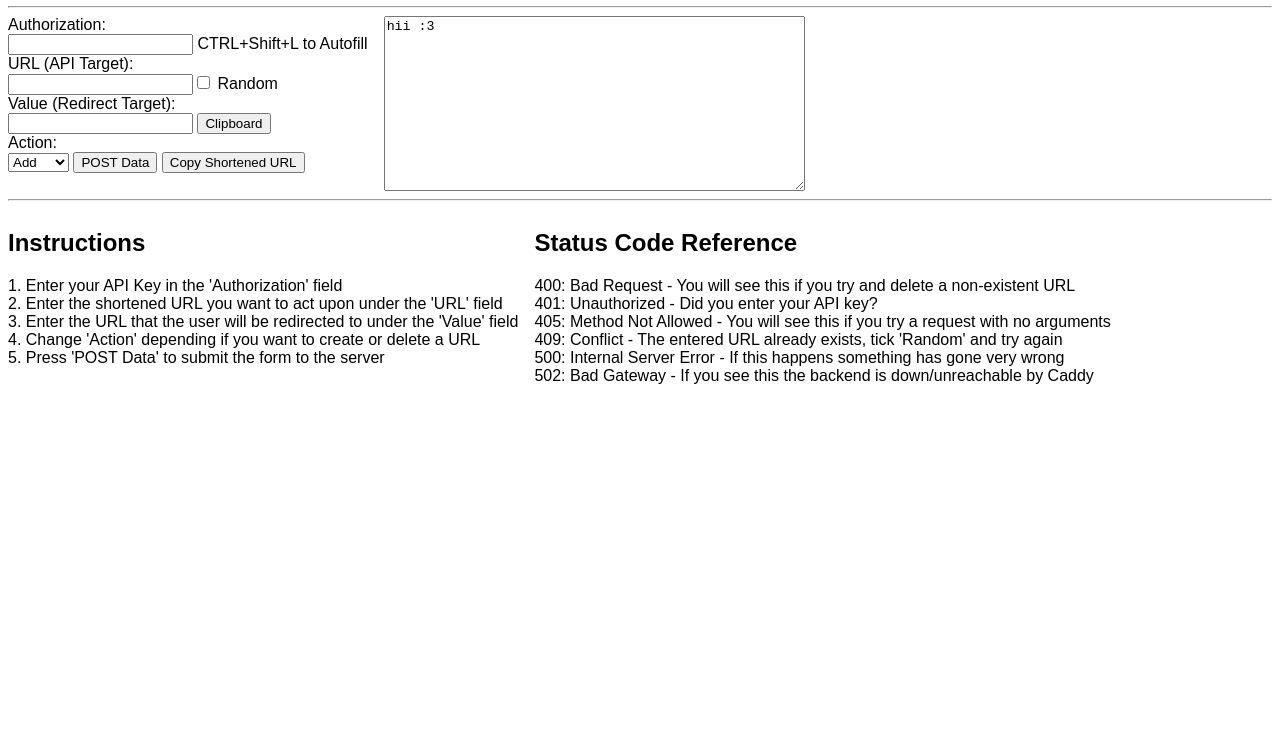
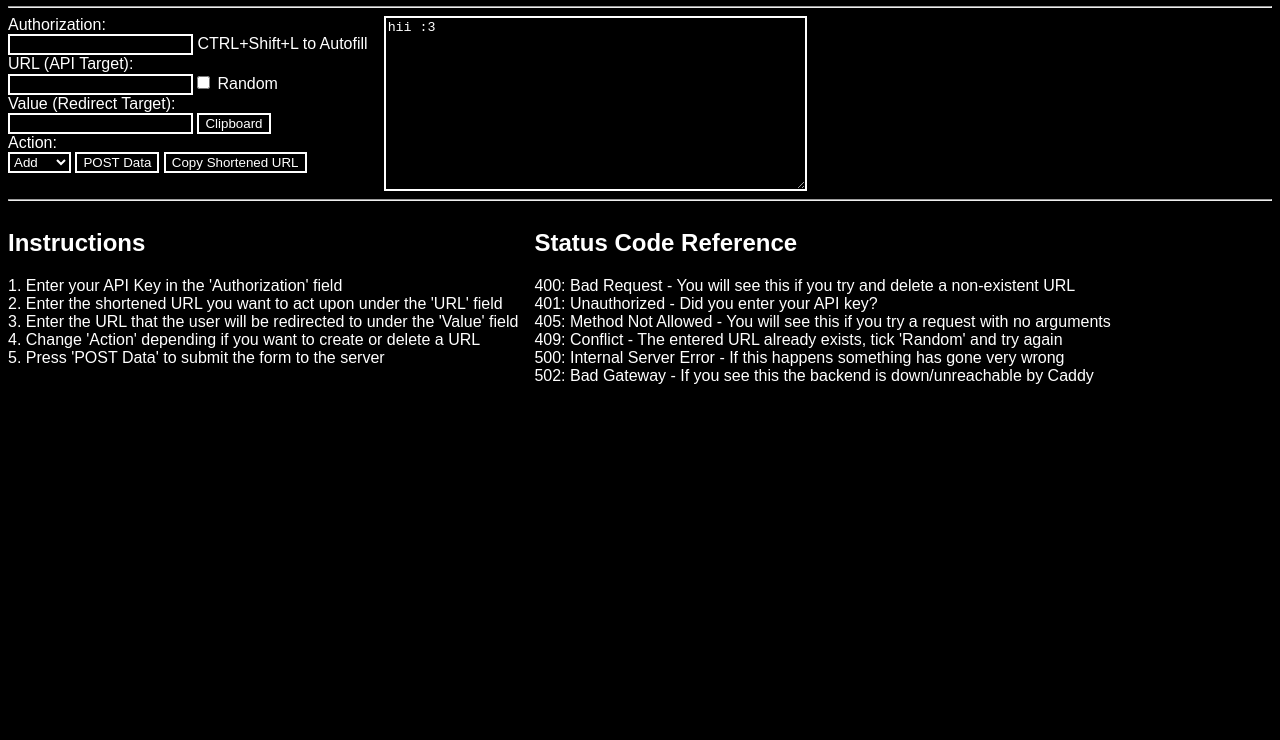
Before and after one commit to Enstrayed/enstrayedapi, a website: page etydFrontend/index.html in a window 1280 px wide. Shown: the part 60-800 px from the top of the page. Drawn offline with Linux system fonts and the dark colour scheme.

Commit message:
etyd Frontend add dark mode support

```diff
--- a/etydFrontend/_static/index.css
+++ b/etydFrontend/_static/index.css
@@ -20,3 +20,21 @@ body {
         min-height: 20vh;
     }
 }
+
+@media (prefers-color-scheme: dark) { /* Dark mode support */
+    body {
+        background-color: black;
+        color: white;
+    }
+
+    input, select, textarea, button {
+        background: none;
+        color: white;
+        border: 2px solid white;
+    }
+
+    input:disabled, button:disabled {
+        opacity: 0.8;
+        cursor: not-allowed;
+    }
+}
```
